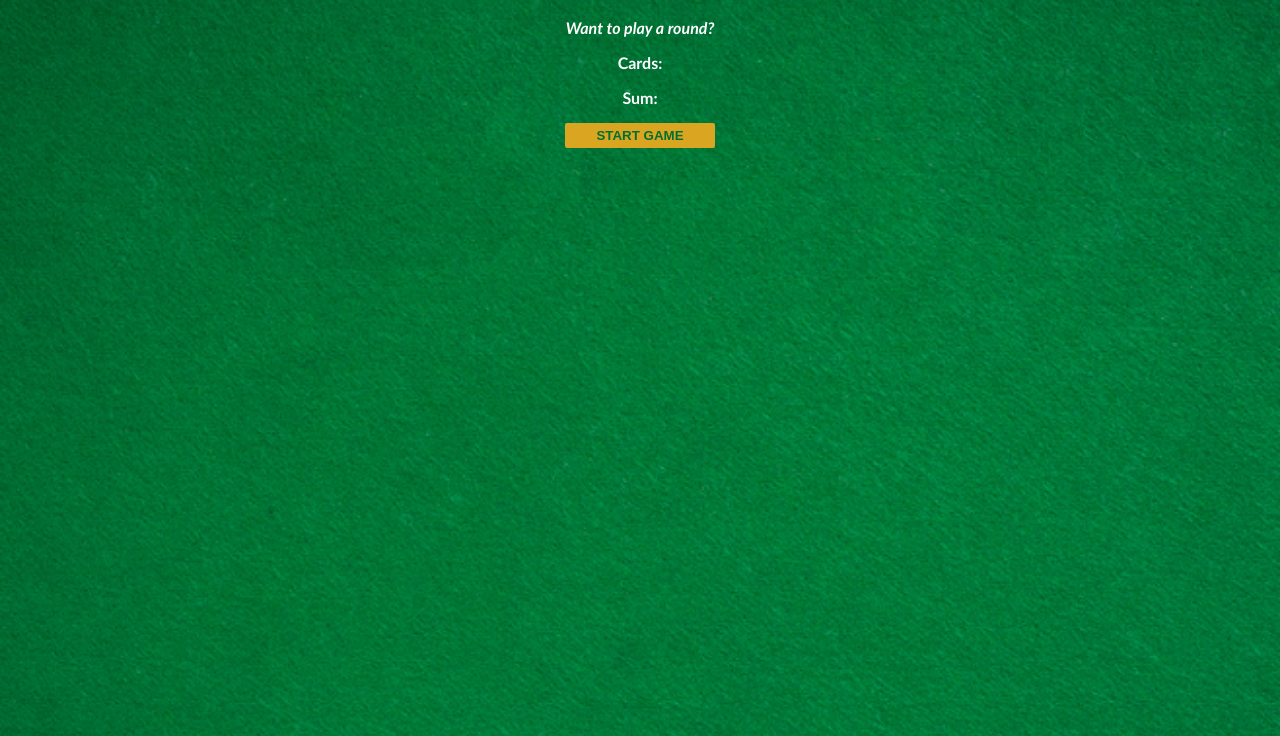
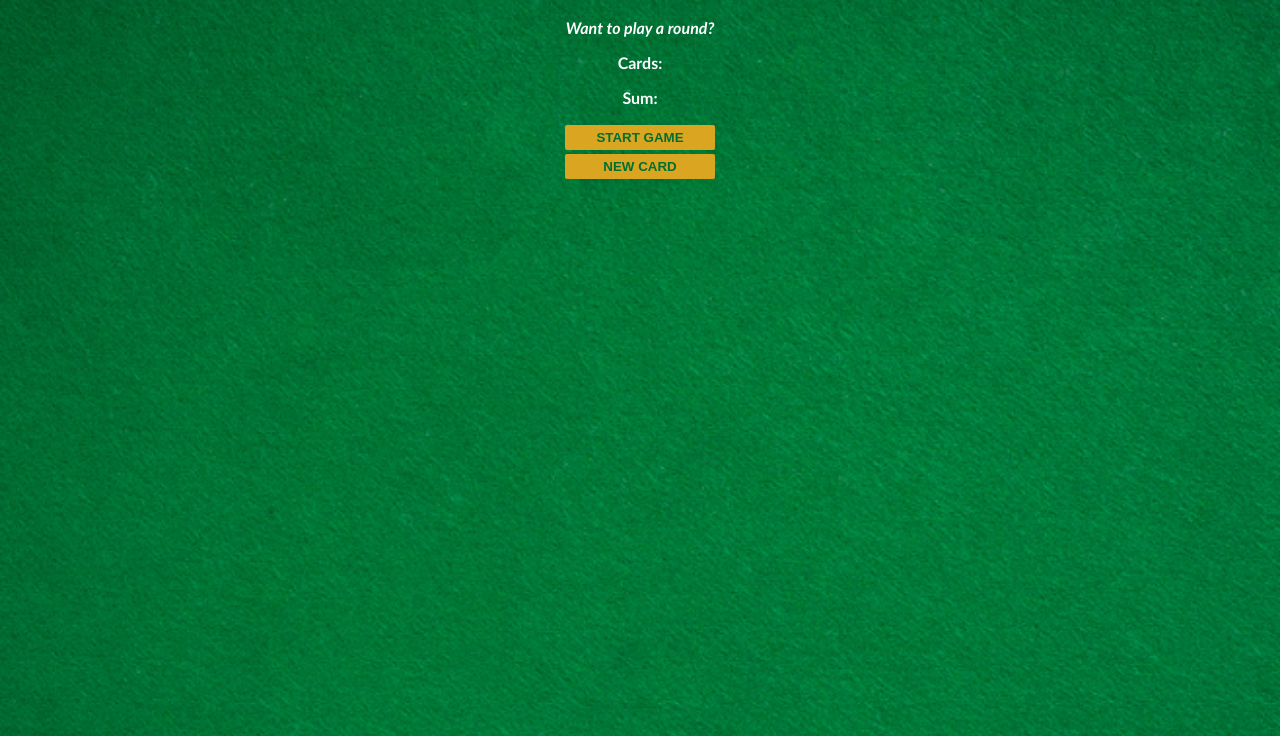
Before and after one commit to peterwaf/black_jack, a plain HTML site: page index.html in a window 1280 px wide. Shown: the part 64-800 px from the top of the page. Drawn offline with Linux system fonts and the light colour scheme.

Commit message:
choose a new card button functionality

```diff
--- a/css/index.css
+++ b/css/index.css
@@ -24,4 +24,6 @@ button {
     font-weight: bold;
     border: none;
     border-radius: 2px;
+    margin-top:2px;
+    margin-bottom:2px;
 }
--- a/index.html
+++ b/index.html
@@ -16,6 +16,8 @@
     <p id="cards-el">Cards:</p>
     <p id="sum-el">Sum:</p>
     <button onclick="startGame()">START GAME</button>
+    <br>
+    <button onclick="newCard()">NEW CARD</button>
     <script src="js/script.js"></script>
 </body>
 
--- a/js/script.js
+++ b/js/script.js
@@ -10,7 +10,7 @@ let sumEl = document.getElementById("sum-el")
 let cardsEl = document.getElementById("cards-el")
 
 function startGame() {
-    // 3. Render the cars on the page using this format -> "Cards: 10 4"
+    // 3. Render the cards on the page using this format -> "Cards: 10 4"
     cardsEl.textContent = "Cards: " + firstCard + " " + secondCard
     sumEl.textContent = "Sum: " + sum
     if (sum <= 20) {
@@ -24,3 +24,10 @@ function startGame() {
     }
     messageEl.textContent = message
 }
+
+function newCard(){
+    let newCard = 5
+    sum += newCard
+    sumEl.textContent = sum
+    cardsEl.textContent = "Cards: " + firstCard + " " + secondCard + " "+ newCard
+}
```
